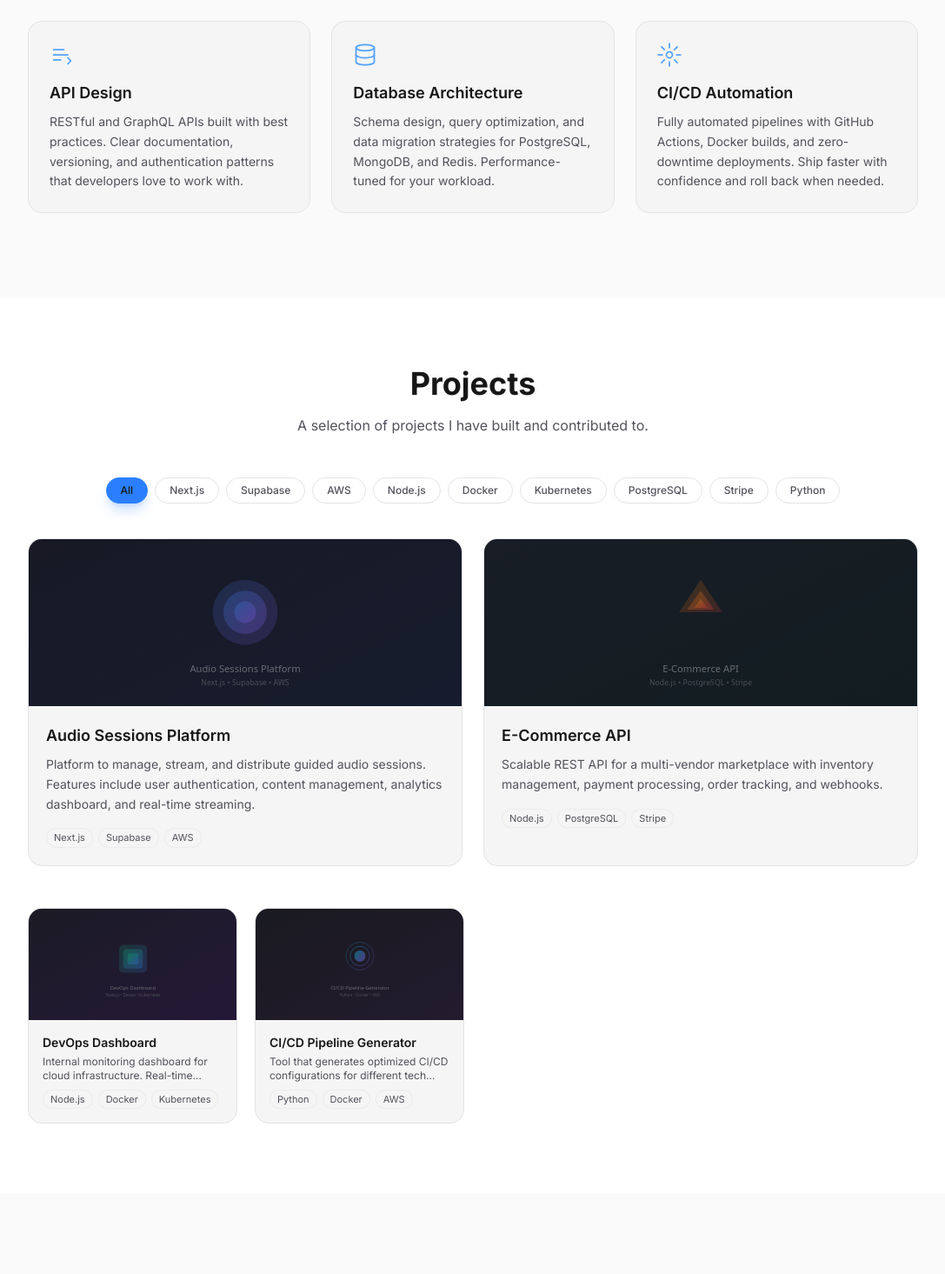
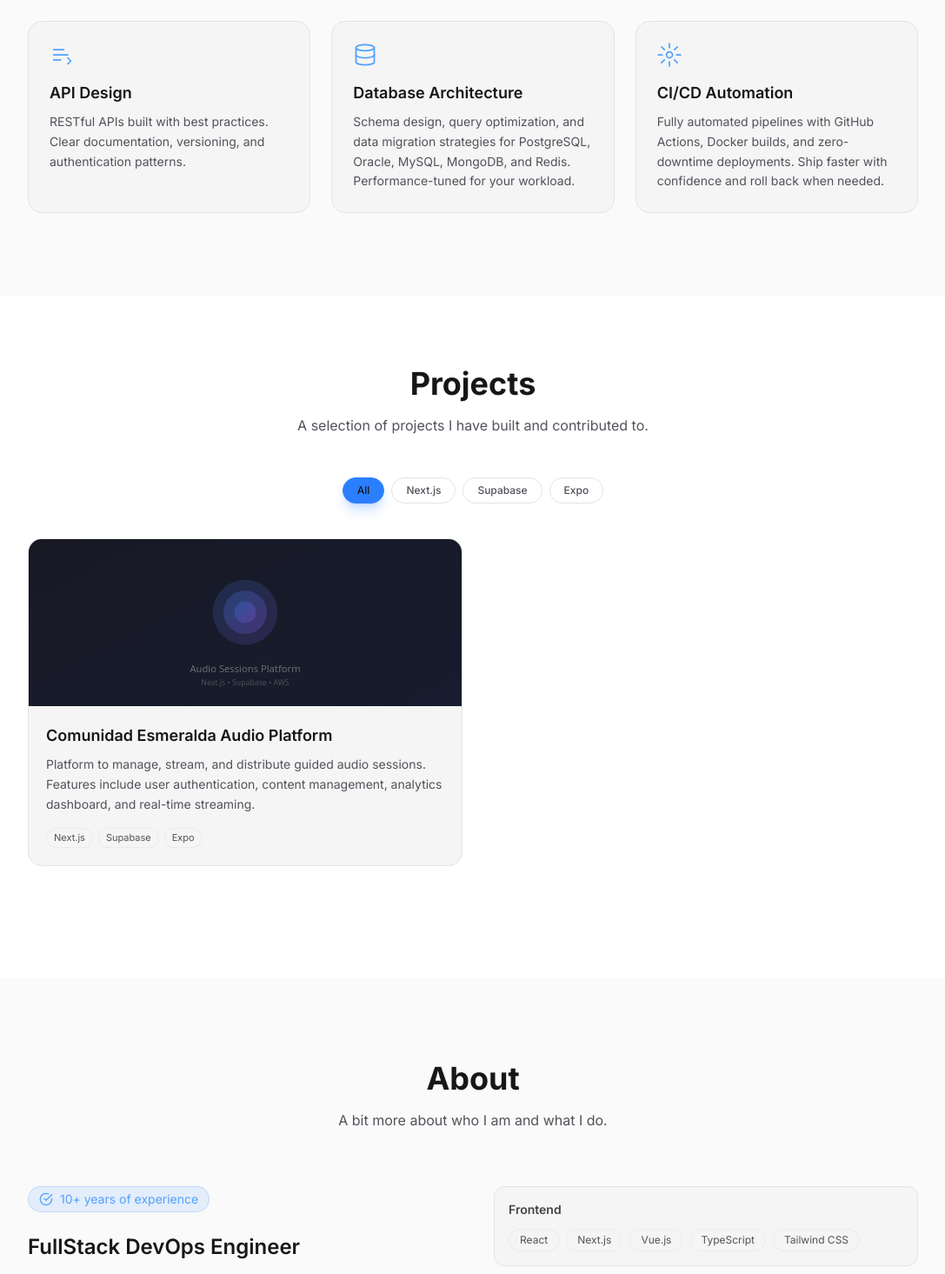
Before and after one commit to EarenForge/web-earenforge, a Next.js app: page / in a window 1280 px wide. Shown: the part 1285-2750 px from the top of the page at 87% size, without its empty margins (96-1183 px from the left). Built offline with nearby package versions, Linux system fonts and the light colour scheme.

Commit message:
Actualizacion datos y traducciones

```diff
--- a/components/About.tsx
+++ b/components/About.tsx
@@ -6,10 +6,11 @@ export default function About() {
   const { t } = useLanguage();
 
   const skillGroups = [
-    { key: "frontend" as const, items: ["React", "Next.js", "TypeScript", "Tailwind CSS"] },
-    { key: "backend" as const, items: ["Node.js", "Python", "Go", "GraphQL"] },
-    { key: "cloud" as const, items: ["AWS", "GCP", "Docker", "Kubernetes"] },
-    { key: "database" as const, items: ["PostgreSQL", "MongoDB", "Redis", "Supabase"] },
+    { key: "frontend" as const, items: ["React", "Next.js", "Vue.js", "TypeScript", "Tailwind CSS"] },
+    { key: "backend" as const, items: ["Node.js", "Python", "Rust"] },
+    { key: "cloud" as const, items: ["AWS", "GCP", "Docker"] },
+    { key: "database" as const, items: ["PostgreSQL", "MySQL", "Oracle", "MongoDB", "Redis", "Supabase"] },
+    { key: "blockchain" as const, items: ["Rust", "Solidity", "Web3.js", "Ethers.js", "Hardhat"] },
   ];
 
   return (
--- a/data/projects.ts
+++ b/data/projects.ts
@@ -1,38 +1,11 @@
 export const projects = [
   {
-    title: "Audio Sessions Platform",
+    title: "Comunidad Esmeralda Audio Platform",
     description:
       "Platform to manage, stream, and distribute guided audio sessions. Features include user authentication, content management, analytics dashboard, and real-time streaming.",
-    stack: ["Next.js", "Supabase", "AWS"],
+    stack: ["Next.js", "Supabase", "Expo"],
     link: "#",
     image: "/projects/project1.svg",
     featured: true,
   },
-  {
-    title: "DevOps Dashboard",
-    description:
-      "Internal monitoring dashboard for cloud infrastructure. Real-time metrics for containers, deployments, system health, and automated alerting.",
-    stack: ["Node.js", "Docker", "Kubernetes"],
-    link: "#",
-    image: "/projects/project2.svg",
-    featured: false,
-  },
-  {
-    title: "E-Commerce API",
-    description:
-      "Scalable REST API for a multi-vendor marketplace with inventory management, payment processing, order tracking, and webhooks.",
-    stack: ["Node.js", "PostgreSQL", "Stripe"],
-    link: "#",
-    image: "/projects/project3.svg",
-    featured: true,
-  },
-  {
-    title: "CI/CD Pipeline Generator",
-    description:
-      "Tool that generates optimized CI/CD configurations for different tech stacks with one-click deployment to AWS or GCP.",
-    stack: ["Python", "Docker", "AWS"],
-    link: "#",
-    image: "/projects/project4.svg",
-    featured: false,
-  },
 ];
--- a/data/translations/ca.ts
+++ b/data/translations/ca.ts
@@ -9,7 +9,7 @@ export const ca = {
     headline_1: "Construeix",
     highlight: "programari sòlid",
     headline_2: "que escala.",
-    subtitle: "Enginyer FullStack DevOps que dissenya i construeix sistemes escalables, infraestructura al núvol i aplicacions web modernes que rendeixen sota pressió.",
+    subtitle: "Enginyer FullStack DevOps que dissenya i construeix sistemes escalables, infraestructura al núvol i aplicacions modernes que rendeixen sota pressió.",
     cta_primary: "Veure Projectes",
     cta_secondary: "Contactar",
   },
@@ -23,7 +23,7 @@ export const ca = {
       },
       {
         title: "Sistemes Backend",
-        description: "APIs robustes i microserveis amb Node.js, Python i Go. Dissenyats per alta disponibilitat, baixa latència i integració perfecta amb qualsevol frontend.",
+        description: "APIs robustes i microserveis amb Node.js, Python i Rust. Dissenyats per alta disponibilitat, baixa latència i integració perfecta amb qualsevol frontend.",
       },
       {
         title: "Cloud & DevOps",
@@ -31,11 +31,11 @@ export const ca = {
       },
       {
         title: "Disseny d'APIs",
-        description: "APIs RESTful i GraphQL construïdes amb les millors pràctiques. Documentació clara, versionat i patrons d'autenticació que els desenvolupadors adoren usar.",
+        description: "APIs RESTful construïdes amb les millors pràctiques. Documentació clara, versionat i patrons d'autenticació.",
       },
       {
         title: "Arquitectura de Bases de Dades",
-        description: "Disseny d'esquemes, optimització de consultes i estratègies de migració de dades per PostgreSQL, MongoDB i Redis. Ajustat al rendiment de la teva càrrega de treball.",
+        description: "Disseny d'esquemes, optimització de consultes i estratègies de migració de dades per PostgreSQL, Oracle, MySQL, MongoDB i Redis. Ajustat al rendiment de la teva càrrega de treball.",
       },
       {
         title: "Automatització CI/CD",
@@ -51,7 +51,7 @@ export const ca = {
   about: {
     title: "Sobre mi",
     subtitle: "Una mica més sobre qui sóc i què faig.",
-    badge: "+5 anys d'experiència",
+    badge: "+10 anys d'experiència",
     role: "Enginyer FullStack DevOps",
     bio_1: "M'especialitzo en construir solucions de principi a fi que van des del concepte fins a producció. Amb una sòlida base tant en desenvolupament com en operacions, tanco la bretxa entre escriure codi net i executar infraestructura fiable.",
     bio_2: "El meu enfocament és simple: construir sistemes que siguin escalables des de l'inici, automatitzar tot el que es pugui automatitzar i sempre dissenyar per al fall. Crec que el millor programari no és només funcional, sinó mantenible, testejable i fàcil d'entendre.",
@@ -60,6 +60,7 @@ export const ca = {
       backend: "Backend",
       cloud: "Cloud",
       database: "Base de Dades",
+      blockchain: "Blockchain",
     },
   },
   contact: {
--- a/data/translations/en.ts
+++ b/data/translations/en.ts
@@ -9,7 +9,7 @@ export const en = {
     headline_1: "Build",
     highlight: "solid software",
     headline_2: "that scales.",
-    subtitle: "FullStack DevOps Engineer designing and building scalable systems, cloud infrastructure, and modern web applications that perform under pressure.",
+    subtitle: "FullStack DevOps Engineer designing and building scalable systems, cloud infrastructure, and modern applications that perform under pressure.",
     cta_primary: "View Projects",
     cta_secondary: "Get in Touch",
   },
@@ -23,7 +23,7 @@ export const en = {
       },
       {
         title: "Backend Systems",
-        description: "Robust APIs and microservices with Node.js, Python, and Go. Designed for high availability, low latency, and seamless integration with any frontend.",
+        description: "Robust APIs and microservices with Node.js, Python, and Rust. Designed for high availability, low latency, and seamless integration with any frontend.",
       },
       {
         title: "Cloud & DevOps",
@@ -31,11 +31,11 @@ export const en = {
       },
       {
         title: "API Design",
-        description: "RESTful and GraphQL APIs built with best practices. Clear documentation, versioning, and authentication patterns that developers love to work with.",
+        description: "RESTful APIs built with best practices. Clear documentation, versioning, and authentication patterns.",
       },
       {
         title: "Database Architecture",
-        description: "Schema design, query optimization, and data migration strategies for PostgreSQL, MongoDB, and Redis. Performance-tuned for your workload.",
+        description: "Schema design, query optimization, and data migration strategies for PostgreSQL, Oracle, MySQL, MongoDB, and Redis. Performance-tuned for your workload.",
       },
       {
         title: "CI/CD Automation",
@@ -51,7 +51,7 @@ export const en = {
   about: {
     title: "About",
     subtitle: "A bit more about who I am and what I do.",
-    badge: "5+ years of experience",
+    badge: "10+ years of experience",
     role: "FullStack DevOps Engineer",
     bio_1: "I specialize in building end-to-end solutions that go from concept to production. With a strong foundation in both development and operations, I bridge the gap between writing clean code and running reliable infrastructure.",
     bio_2: "My approach is simple: build systems that are scalable from the start, automate everything that can be automated, and always design for failure. I believe the best software is not just functional but maintainable, testable, and easy to reason about.",
@@ -60,6 +60,7 @@ export const en = {
       backend: "Backend",
       cloud: "Cloud",
       database: "Database",
+      blockchain: "Blockchain",
     },
   },
   contact: {
--- a/data/translations/es.ts
+++ b/data/translations/es.ts
@@ -7,7 +7,7 @@ export const es = {
   },
   hero: {
     headline_1: "Construye",
-    highlight: "software sólido",
+    highlight: "software sólido y de calidad",
     headline_2: "que escala.",
     subtitle: "Ingeniero FullStack DevOps que diseña y construye sistemas escalables, infraestructura en la nube y aplicaciones web modernas que rinden bajo presión.",
     cta_primary: "Ver Proyectos",
@@ -31,11 +31,11 @@ export const es = {
       },
       {
         title: "Diseño de APIs",
-        description: "APIs RESTful y GraphQL construidas con las mejores prácticas. Documentación clara, versionado y patrones de autenticación que los desarrolladores adoran usar.",
+        description: "APIs RESTful construidas con las mejores prácticas. Documentación clara, versionado y patrones de autenticación.",
       },
       {
         title: "Arquitectura de Bases de Datos",
-        description: "Diseño de esquemas, optimización de consultas y estrategias de migración de datos para PostgreSQL, MongoDB y Redis. Ajustado al rendimiento de tu carga de trabajo.",
+        description: "Diseño de esquemas, optimización de consultas y estrategias de migración de datos para PostgreSQL, Oracle, MySQL, MongoDB y Redis. Ajustado al rendimiento de tu carga de trabajo.",
       },
       {
         title: "Automatización CI/CD",
@@ -51,7 +51,7 @@ export const es = {
   about: {
     title: "Acerca de",
     subtitle: "Un poco más sobre quién soy y qué hago.",
-    badge: "+5 años de experiencia",
+    badge: "+10 años de experiencia",
     role: "Ingeniero FullStack DevOps",
     bio_1: "Me especializo en construir soluciones de principio a fin que van desde el concepto hasta producción. Con una sólida base tanto en desarrollo como en operaciones, cierro la brecha entre escribir código limpio y ejecutar infraestructura fiable.",
     bio_2: "Mi enfoque es simple: construir sistemas que sean escalables desde el inicio, automatizar todo lo que se pueda automatizar y siempre diseñar para el fallo. Creo que el mejor software no es solo funcional, sino mantenible, testeable y fácil de entender.",
@@ -60,6 +60,7 @@ export const es = {
       backend: "Backend",
       cloud: "Cloud",
       database: "Base de Datos",
+      blockchain: "Blockchain",
     },
   },
   contact: {
```
